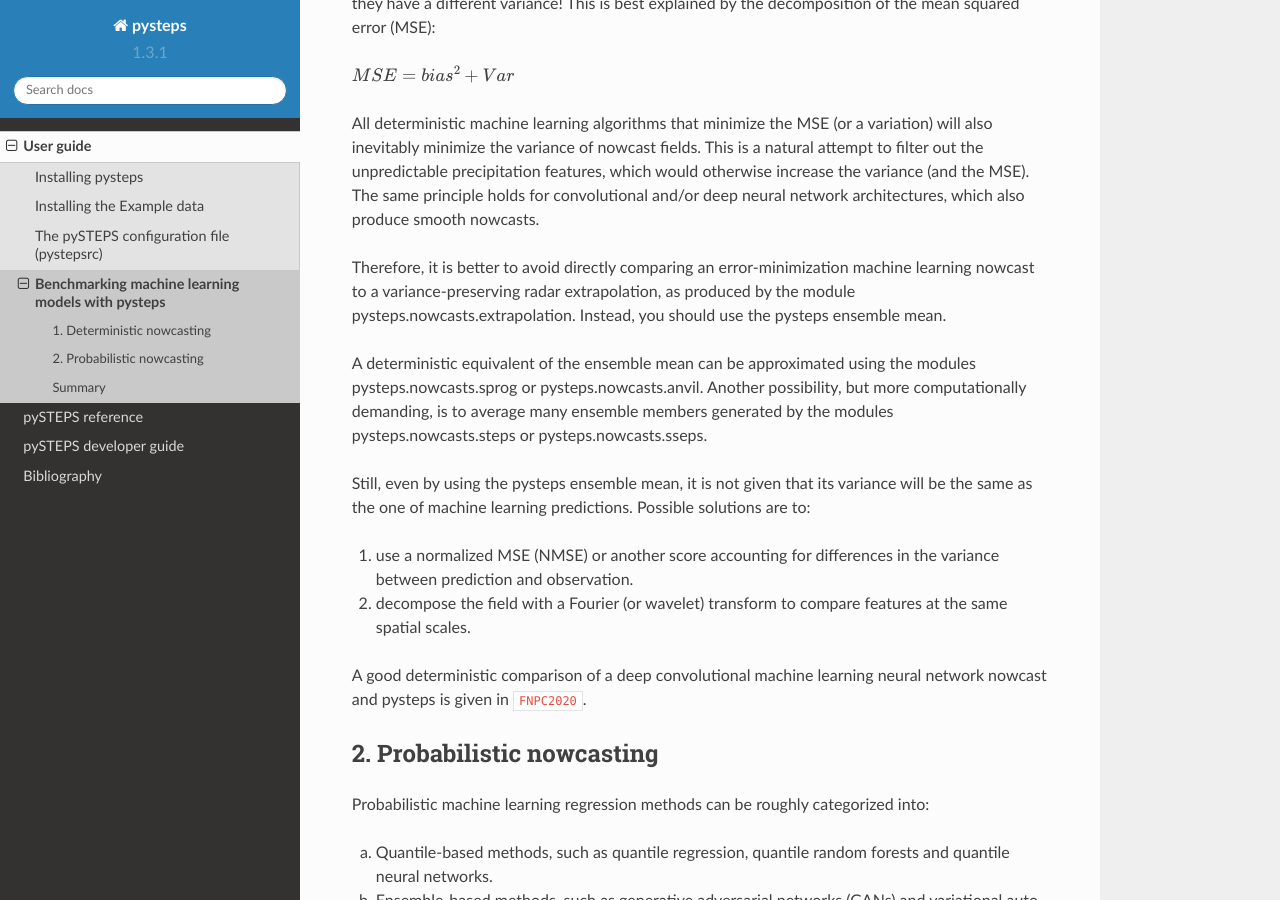
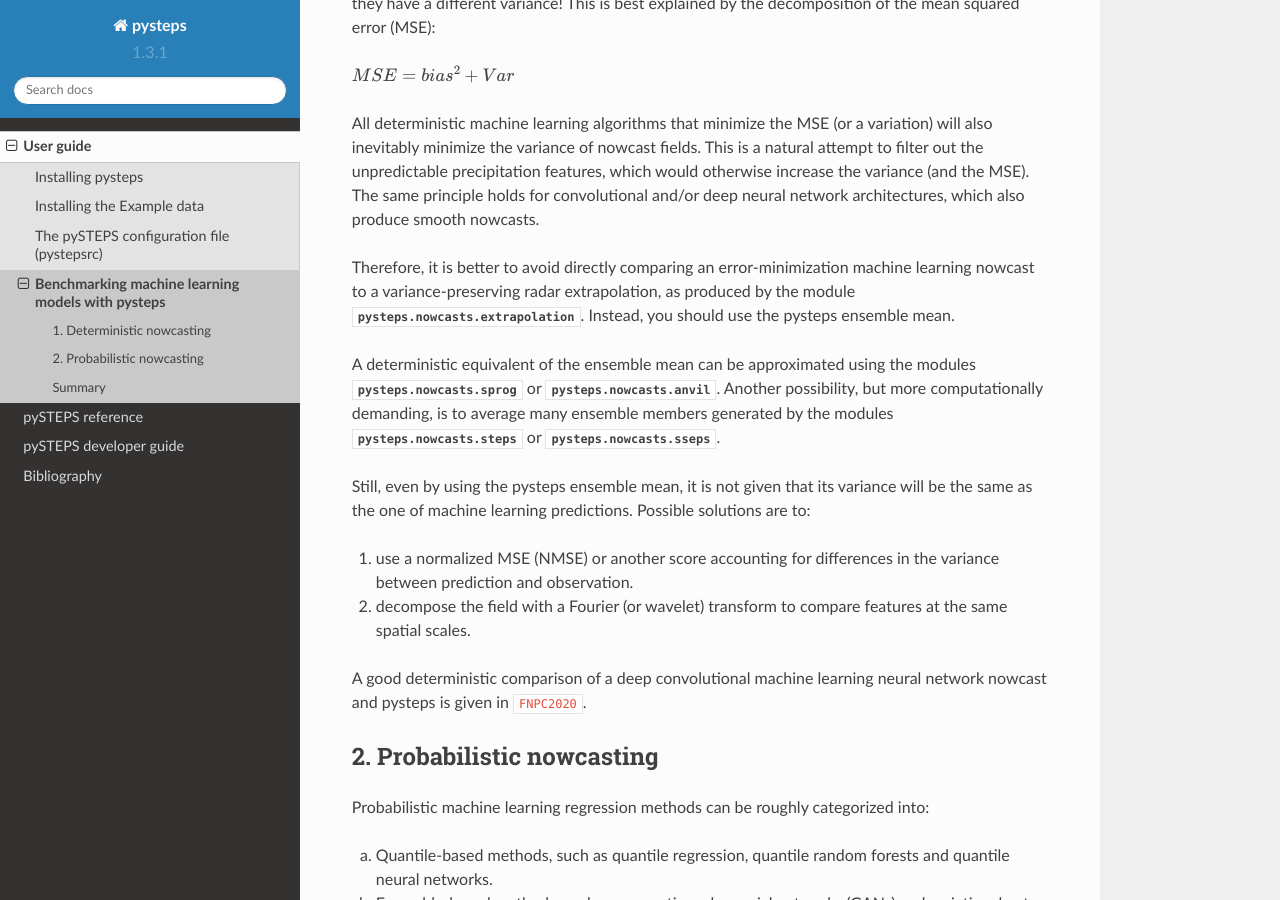
Before and after one commit to pySTEPS/pysteps, a Sphinx documentation site: the page built from doc/source/user_guide/machine_learning_pysteps.rst, in a window 1280 px wide and 900 px high, scrolled down 981 px. Built offline with Sphinx 7.4.7 and the Read the Docs theme 2.0.0, drawn with Linux system fonts in a browser that asks for light colours; pages that are not in the unit, such as notebooks, are missing from menus; cross-references to code outside the pages are shown as plain code; part of the change alters nothing that is shown; some of the changed text lies outside the part shown.

```diff
--- a/doc/source/user_guide/machine_learning_pysteps.rst
+++ b/doc/source/user_guide/machine_learning_pysteps.rst
@@ -36,10 +36,10 @@ All deterministic machine learning algorithms that minimize the MSE (or a variat
 This is a natural attempt to filter out the unpredictable precipitation features, which would otherwise increase the variance (and the MSE).
 The same principle holds for convolutional and/or deep neural network architectures, which also produce smooth nowcasts.
 
-Therefore, it is better to avoid directly comparing an error-minimization machine learning nowcast to a variance-preserving radar extrapolation, as produced by the module pysteps.nowcasts.extrapolation. Instead, you should use the pysteps ensemble mean.
+Therefore, it is better to avoid directly comparing an error-minimization machine learning nowcast to a variance-preserving radar extrapolation, as produced by the module :py:mod:`pysteps.nowcasts.extrapolation`. Instead, you should use the pysteps ensemble mean.
 
-A deterministic equivalent of the ensemble mean can be approximated using the modules pysteps.nowcasts.sprog or pysteps.nowcasts.anvil.
-Another possibility, but more computationally demanding, is to average many ensemble members generated by the modules pysteps.nowcasts.steps or pysteps.nowcasts.sseps.
+A deterministic equivalent of the ensemble mean can be approximated using the modules :py:mod:`pysteps.nowcasts.sprog` or :py:mod:`pysteps.nowcasts.anvil`.
+Another possibility, but more computationally demanding, is to average many ensemble members generated by the modules :py:mod:`pysteps.nowcasts.steps` or :py:mod:`pysteps.nowcasts.sseps`.
 
 Still, even by using the pysteps ensemble mean, it is not given that its variance will be the same as the one of machine learning predictions.
 Possible solutions are to:
@@ -86,18 +86,18 @@ The comparison of methods from different types should only be done carefully and
      - Verification
    * - Deterministic (variance-preserving)
      - SRGAN (Wang et al., 2018), Others?
-     - pysteps.nowcasts.extrapolation (any optical flow method)
+     - :py:mod:`pysteps.nowcasts.extrapolation` (any optical flow method)
      - MSE, RMSE, MAE, ETS, etc
    * - Deterministic (error-minimization)
      - Classical ANNs, (deep) CNNs, random forests, AdaBoost, etc
-     - pysteps.nowcasts.sprog, pysteps.nowcasts.anvil or ensemble mean of pysteps.nowcasts.steps/sseps
+     - :py:mod:`pysteps.nowcasts.sprog`, :py:mod:`pysteps.nowcasts.anvil` or ensemble mean of :py:mod:`pysteps.nowcasts.steps`/:py:mod:`~pysteps.nowcasts.sseps`
      - MSE, RMSE, MAE, ETS, etc or better normalized scores, etc
    * - Probabilistic (quantile-based)
      - Quantile ANN, quantile random forests, quantile regression
-     - Probabilities derived from pysteps.nowcasts.steps/sseps
+     - Probabilities derived from :py:mod:`pysteps.nowcasts.steps`/:py:mod:`~pysteps.nowcasts.sseps`
      - Reliability diagram (predicted vs observed quantile), probability integral transform (PIT) histogram
    * - Probabilistic (ensemble-based)
      - GANs, VAEs, etc
-     - Ensemble and probabilities derived from pysteps.nowcasts.steps/sseps
+     - Ensemble and probabilities derived from :py:mod:`pysteps.nowcasts.steps`/:py:mod:`~pysteps.nowcasts.sseps`
      - Probabilistic verification: reliability diagrams, continuous ranked probability scores (CRPS), etc.
        Ensemble verification: rank histograms, spread-error relationships, etc
```
